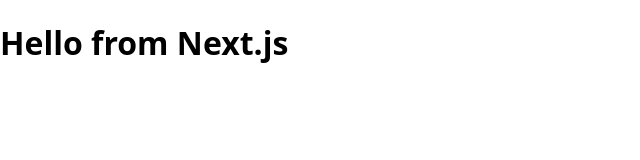
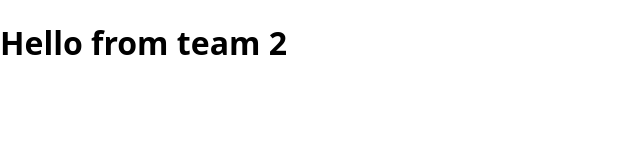
Before and after one commit to emiliebrandt98/recap-project-5, a Next.js app: page / in a window 1280 px wide. Shown: the top 160 px of the page, without its empty margins (0-640 px from the left). Built offline with nearby package versions, Linux system fonts and the light colour scheme.

Commit message:
begin pr for gallery page

```diff
--- a/pages/index.js
+++ b/pages/index.js
@@ -1,7 +1,7 @@
 export default function HomePage() {
   return (
     <div>
-      <h1>Hello from Next.js</h1>
+      <h1>Hello from team 2</h1>
     </div>
   );
 }
```
